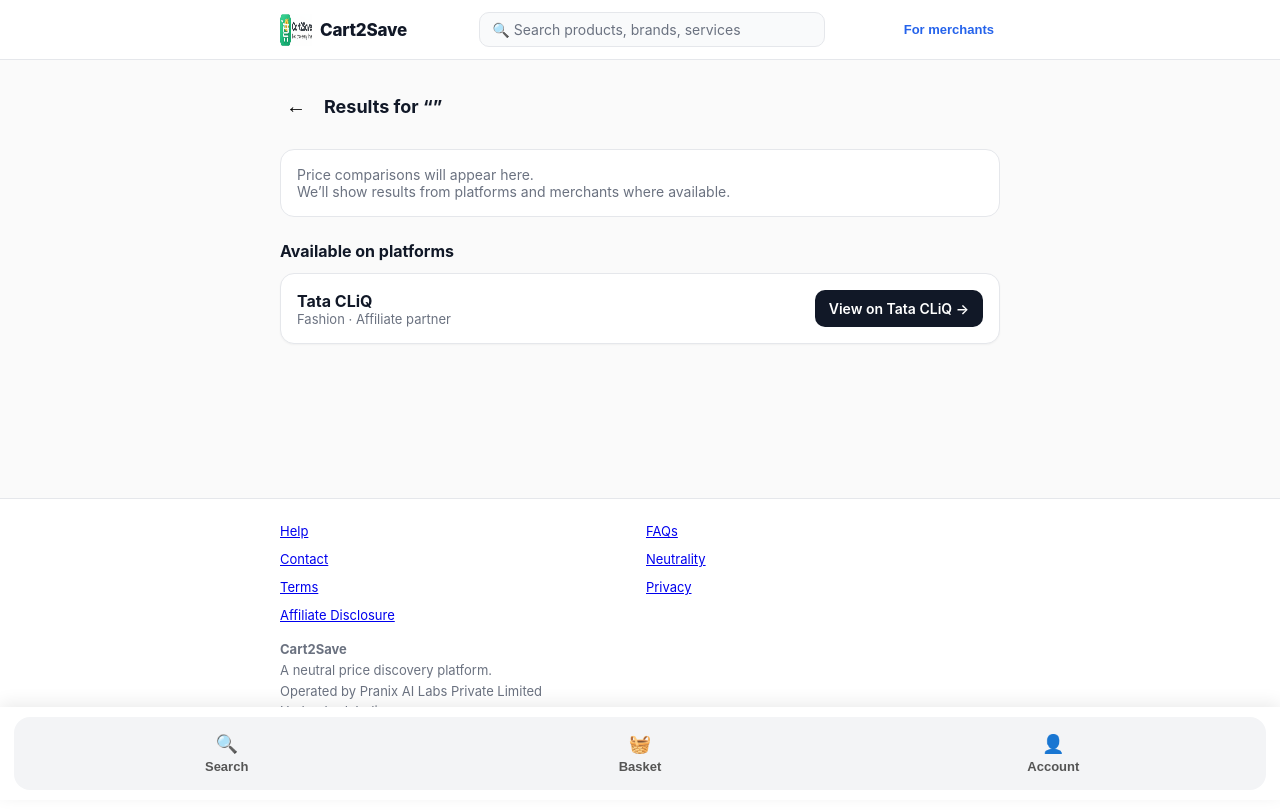
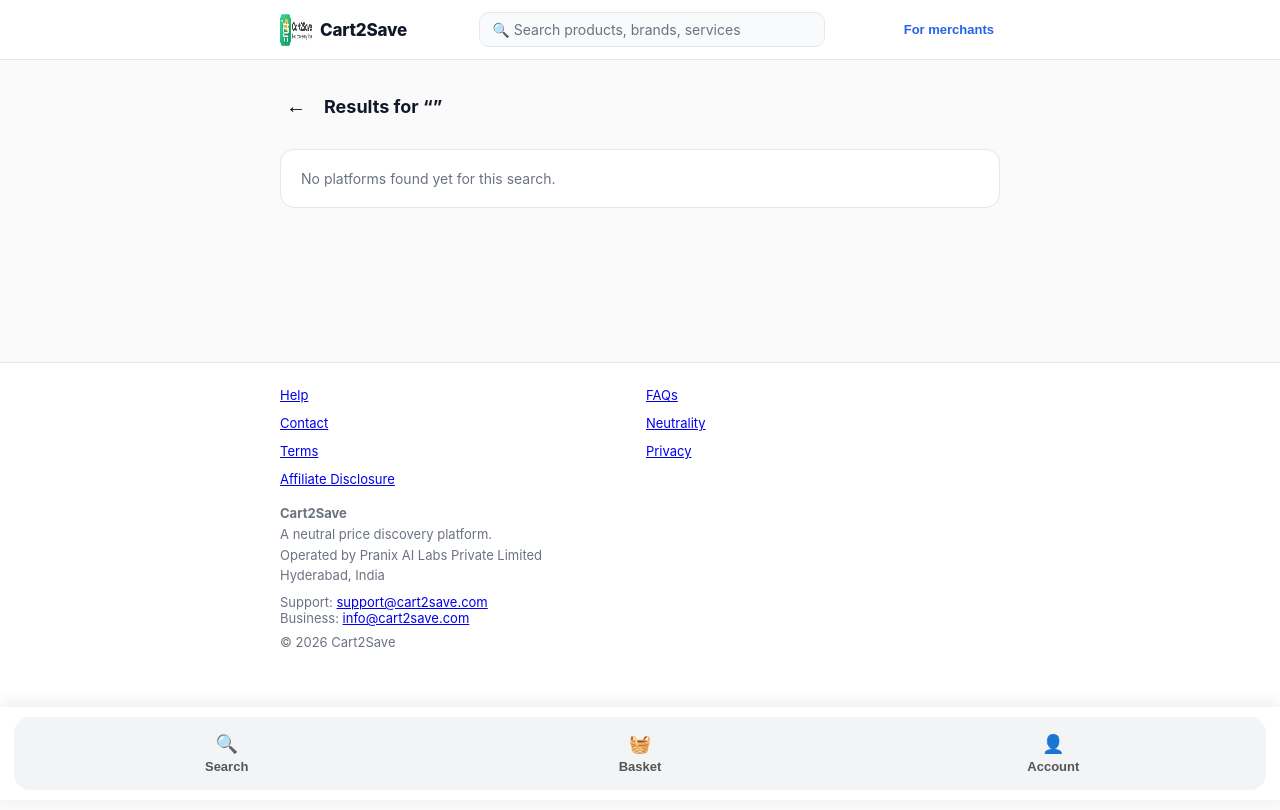
Before and after one commit to prashanthrangineni-sketch/pranix-witness-ui, a Next.js app: page /search/results in a window 1280 px wide. Shown: the top 810 px of the page. Built offline with nearby package versions, Linux system fonts and the light colour scheme.

Commit message:
Update page.tsx

```diff
--- a/app/search/results/page.tsx
+++ b/app/search/results/page.tsx
@@ -2,32 +2,56 @@
 
 import { Suspense } from 'react'
 import { useSearchParams, useRouter } from 'next/navigation'
+
+/**
+ * STEP A: SIMPLE MERCHANT MAP (TEMPORARY, SAFE)
+ * This will later move to Supabase — NOT now.
+ */
+const MERCHANTS = [
+  // Fashion
+  { slug: 'tatacliq', name: 'Tata CLiQ', sector: 'fashion' },
+  { slug: 'nykaa', name: 'Nykaa Fashion', sector: 'fashion' },
+  { slug: 'puma', name: 'Puma', sector: 'fashion' },
+  { slug: 'adidas', name: 'Adidas', sector: 'fashion' },
+
+  // Electronics
+  { slug: 'reliance', name: 'Reliance Digital', sector: 'electronics' },
+  { slug: 'croma', name: 'Croma', sector: 'electronics' },
+  { slug: 'samsung', name: 'Samsung', sector: 'electronics' },
+
+  // Food & Grocery
+  { slug: 'organicmandya', name: 'Organic Mandya', sector: 'grocery' },
+  { slug: 'purenutrition', name: 'Pure Nutrition', sector: 'grocery' },
+]
+
+function detectSector(query: string) {
+  const q = query.toLowerCase()
+
+  if (q.includes('dress') || q.includes('wear') || q.includes('shoe')) return 'fashion'
+  if (q.includes('phone') || q.includes('laptop') || q.includes('tv')) return 'electronics'
+  if (q.includes('food') || q.includes('rice') || q.includes('organic')) return 'grocery'
+
+  return null
+}
 
 function ResultsContent() {
   const searchParams = useSearchParams()
   const router = useRouter()
   const query = searchParams.get('q') || ''
 
+  const sector = detectSector(query)
+  const matchingMerchants = sector
+    ? MERCHANTS.filter(m => m.sector === sector)
+    : []
+
   return (
     <main style={{ maxWidth: '720px', margin: '0 auto', padding: '24px 16px' }}>
 
       {/* HEADER */}
-      <div
-        style={{
-          display: 'flex',
-          alignItems: 'center',
-          gap: '12px',
-          marginBottom: '20px',
-        }}
-      >
+      <div style={{ display: 'flex', alignItems: 'center', gap: '12px', marginBottom: '20px' }}>
         <button
           onClick={() => router.push('/search')}
-          style={{
-            background: 'none',
-            border: 'none',
-            fontSize: '20px',
-            cursor: 'pointer',
-          }}
+          style={{ background: 'none', border: 'none', fontSize: '20px', cursor: 'pointer' }}
         >
           ←
         </button>
@@ -37,71 +61,67 @@ function ResultsContent() {
         </h1>
       </div>
 
-      {/* PLACEHOLDER INFO */}
-      <div
-        style={{
-          padding: '16px',
+      {/* EMPTY STATE */}
+      {matchingMerchants.length === 0 && (
+        <div style={{
+          padding: '20px',
           borderRadius: '14px',
           background: '#ffffff',
           border: '1px solid #e5e7eb',
           color: '#6b7280',
           fontSize: '14px',
-          marginBottom: '24px',
-        }}
-      >
-        Price comparisons will appear here.
-        <br />
-        We’ll show results from platforms and merchants where available.
+        }}>
+          No platforms found yet for this search.
         </div>
+      )}
 
-      {/* 🔗 AVAILABLE PLATFORMS */}
-      <section>
-        <h2
-          style={{
-            fontSize: '16px',
-            fontWeight: 700,
-            marginBottom: '12px',
-          }}
-        >
+      {/* MERCHANT LIST */}
+      {matchingMerchants.length > 0 && (
+        <>
+          <h2 style={{ fontSize: '15px', fontWeight: 700, marginBottom: '12px' }}>
             Available on platforms
           </h2>
 
-        {/* Tata CLiQ card */}
+          <div style={{ display: 'flex', flexDirection: 'column', gap: '12px' }}>
+            {matchingMerchants.map(m => (
               <div
+                key={m.slug}
                 style={{
-            background: '#ffffff',
                   border: '1px solid #e5e7eb',
                   borderRadius: '14px',
-            padding: '16px',
+                  padding: '14px',
                   display: 'flex',
+                  justifyContent: 'space-between',
                   alignItems: 'center',
-            justifyContent: 'space-between',
-            boxShadow: '0 1px 2px rgba(0,0,0,0.04)',
+                  background: '#ffffff',
                 }}
               >
                 <div>
-            <div style={{ fontWeight: 700 }}>Tata CLiQ</div>
-            <div style={{ fontSize: '13px', color: '#6b7280' }}>
-              Fashion · Affiliate partner
+                  <div style={{ fontWeight: 700 }}>{m.name}</div>
+                  <div style={{ fontSize: '12px', color: '#6b7280' }}>
+                    {m.sector} · Affiliate partner
                   </div>
                 </div>
 
                 <a
-            href={`/api/out?m=tatacliq&q=${encodeURIComponent(query)}`}
+                  href={`/api/out?m=${m.slug}&q=${encodeURIComponent(query)}`}
                   style={{
-              padding: '10px 14px',
-              borderRadius: '10px',
-              backgroundColor: '#111827',
+                    padding: '8px 14px',
+                    borderRadius: '999px',
+                    background: '#111827',
                     color: '#ffffff',
-              fontSize: '14px',
+                    fontSize: '13px',
                     fontWeight: 600,
                     textDecoration: 'none',
                   }}
                 >
-            View on Tata CLiQ →
+                  View →
                 </a>
               </div>
-      </section>
+            ))}
+          </div>
+        </>
+      )}
     </main>
   )
 }
```
Lines whose indentation alone changed are shown as unchanged.
